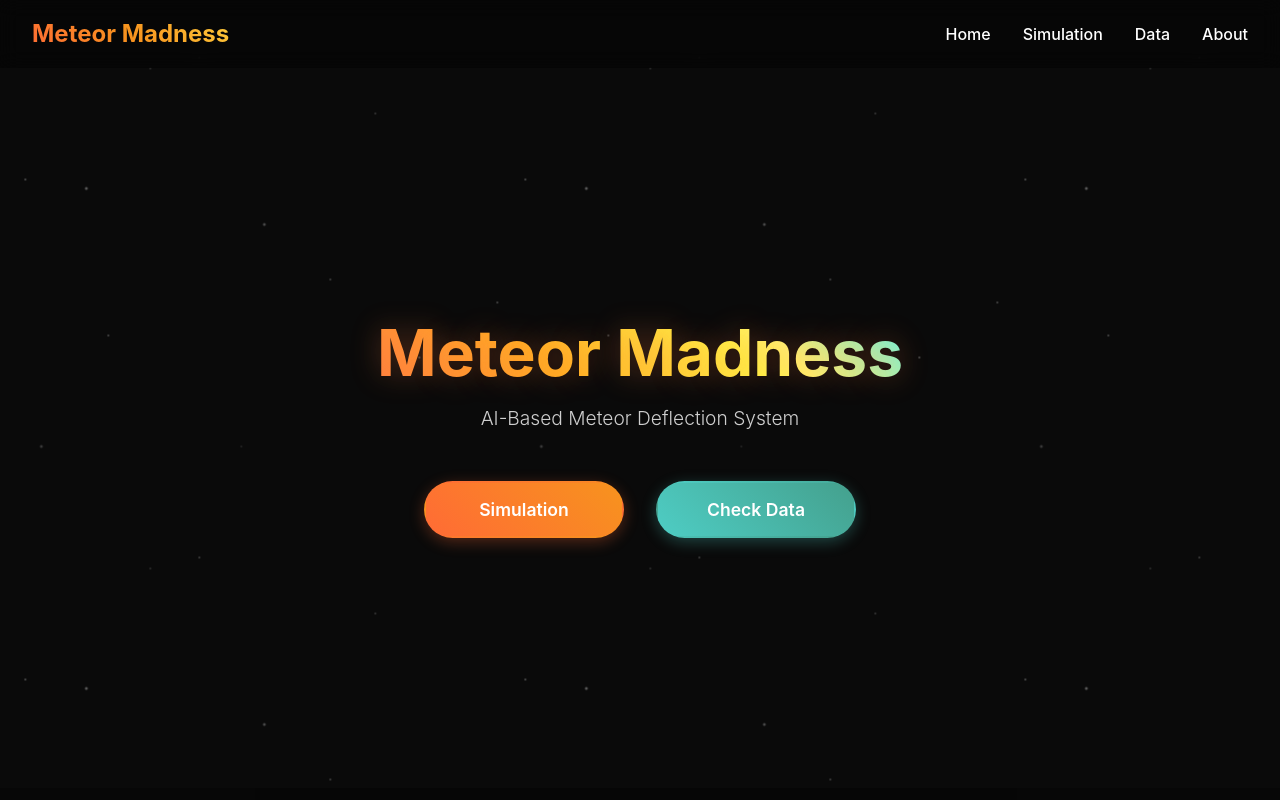
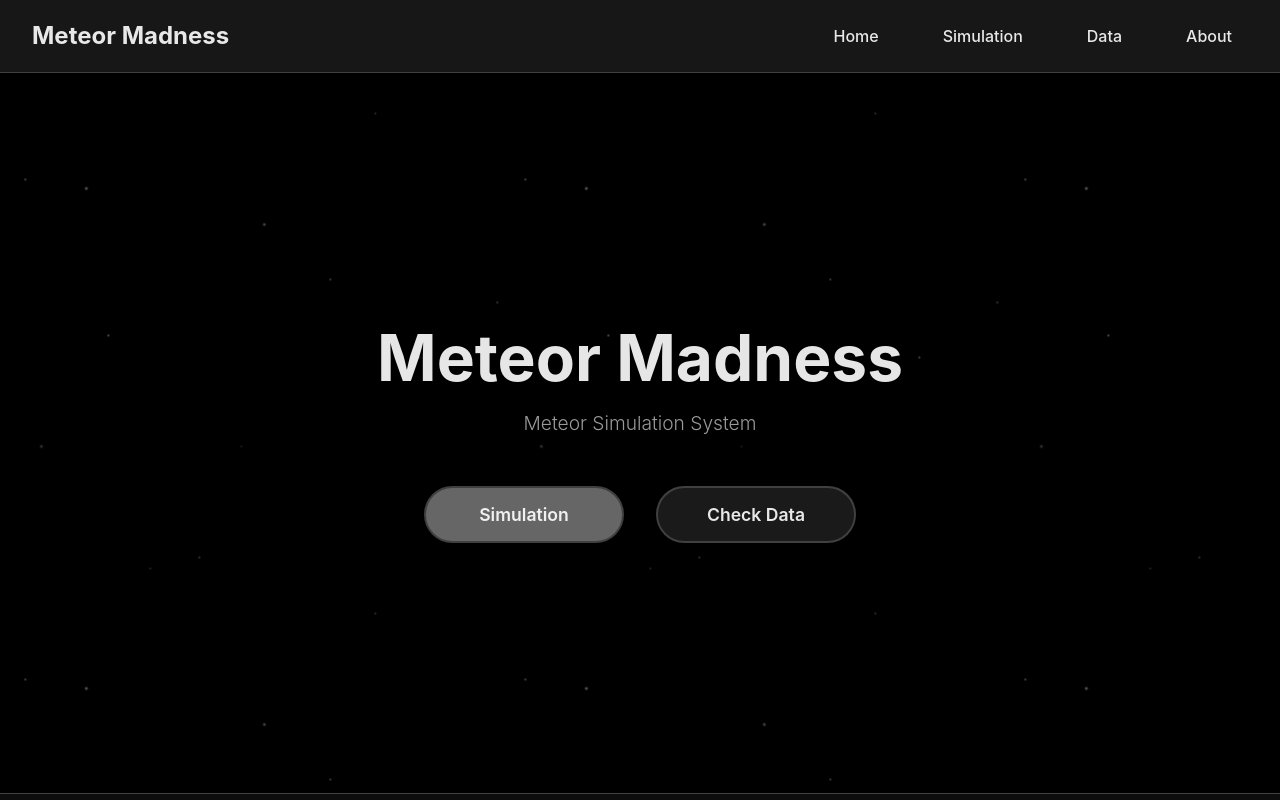
Before and after one commit to Adithya-Venkatraman05/Meteor-Madness-AI-based-Meteor-defletion, a React (Vite) app in the folder client/: page / in a window 1280 px wide. Shown: the top 800 px of the page. Built offline with nearby package versions, Linux system fonts and the light colour scheme.

Commit message:
changing colour scheme

```diff
--- a/client/src/App.css
+++ b/client/src/App.css
@@ -13,9 +13,12 @@
     sans-serif;
   -webkit-font-smoothing: antialiased;
   -moz-osx-font-smoothing: grayscale;
+  background: var(--deep-black);
 }
 
 .App {
   width: 100%;
   min-height: 100vh;
+  position: relative;
+  overflow-x: hidden;
 }
--- a/client/src/components/HomeScreen.css
+++ b/client/src/components/HomeScreen.css
@@ -5,13 +5,13 @@ html {
 
 .home-screen {
   min-height: 100vh;
-  background: #0a0a0a;
+  background: var(--deep-black);
   position: relative;
   overflow-x: hidden;
-  color: white;
+  color: var(--space-white);
 }
 
-/* Animated space background with stars */
+/* Simple monochrome starfield */
 .home-screen::before {
   content: '';
   position: fixed;
@@ -23,15 +23,15 @@ html {
     radial-gradient(1px 1px at 73px 189px, rgba(255, 255, 255, 0.8), transparent),
     radial-gradient(1px 1px at 247px 67px, rgba(255, 255, 255, 0.6), transparent),
     radial-gradient(2px 2px at 312px 234px, rgba(255, 255, 255, 0.4), transparent),
-    radial-gradient(1px 1px at 156px 345px, rgba(255, 255, 255, 0.7), transparent),
+    radial-gradient(1px 1px at 156px 345px, rgba(255, 255, 255, 0.9), transparent),
     radial-gradient(1px 1px at 423px 123px, rgba(255, 255, 255, 0.5), transparent),
     radial-gradient(2px 2px at 89px 456px, rgba(255, 255, 255, 0.3), transparent),
-    radial-gradient(1px 1px at 378px 289px, rgba(255, 255, 255, 0.6), transparent),
+    radial-gradient(1px 1px at 378px 289px, rgba(255, 255, 255, 0.7), transparent),
     radial-gradient(1px 1px at 198px 78px, rgba(255, 255, 255, 0.4), transparent),
     radial-gradient(1px 1px at 467px 367px, rgba(255, 255, 255, 0.8), transparent),
     radial-gradient(2px 2px at 134px 198px, rgba(255, 255, 255, 0.5), transparent),
     radial-gradient(1px 1px at 289px 456px, rgba(255, 255, 255, 0.3), transparent),
-    radial-gradient(1px 1px at 45px 312px, rgba(255, 255, 255, 0.7), transparent);
+    radial-gradient(1px 1px at 45px 312px, rgba(255, 255, 255, 0.6), transparent);
   background-repeat: repeat;
   background-size: 500px 500px;
   animation: sparkle 60s linear infinite;
@@ -50,20 +50,19 @@ html {
   justify-content: space-between;
   align-items: center;
   padding: 1rem 2rem;
-  background: rgba(0, 0, 0, 0.4);
+  background: rgba(26, 26, 26, 0.9);
   backdrop-filter: blur(10px);
+  border-bottom: 1px solid var(--medium-grey);
   position: sticky;
   top: 0;
   z-index: 1000;
+  box-shadow: 0 4px 20px rgba(0, 0, 0, 0.5);
 }
 
 .nav-brand {
   font-size: 1.5rem;
   font-weight: bold;
-  background: linear-gradient(45deg, #ff6b35, #f7931e, #ffcd3c);
-  -webkit-background-clip: text;
-  -webkit-text-fill-color: transparent;
-  background-clip: text;
+  color: var(--space-white);
 }
 
 .nav-links {
@@ -72,15 +71,18 @@ html {
 }
 
 .nav-links a {
-  color: white;
+  color: var(--space-white);
   text-decoration: none;
   font-weight: 500;
   transition: all 0.3s ease;
   position: relative;
+  padding: 0.5rem 1rem;
+  border-radius: 4px;
 }
 
 .nav-links a:hover {
-  color: #ffcd3c;
+  color: var(--space-white);
+  background: var(--dark-grey);
 }
 
 .nav-links a::after {
@@ -89,13 +91,14 @@ html {
   width: 0;
   height: 2px;
   bottom: -5px;
-  left: 0;
-  background-color: #ffcd3c;
+  left: 50%;
+  transform: translateX(-50%);
+  background: var(--light-grey);
   transition: width 0.3s ease;
 }
 
 .nav-links a:hover::after {
-  width: 100%;
+  width: 80%;
 }
 
 /* Landing Section - Full Viewport */
@@ -120,22 +123,15 @@ html {
   font-size: 4rem;
   font-weight: bold;
   margin-bottom: 1rem;
-  background: linear-gradient(45deg, #ff6b35, #f7931e, #ffcd3c, #4ecdc4);
-  -webkit-background-clip: text;
-  -webkit-text-fill-color: transparent;
-  background-clip: text;
-  animation: glow 2s ease-in-out infinite alternate;
-  text-shadow: 0 0 30px rgba(255, 107, 53, 0.3);
+  color: var(--space-white);
+  text-shadow: 2px 2px 4px rgba(0, 0, 0, 0.5);
 }
 
-@keyframes glow {
-  from { filter: brightness(1); }
-  to { filter: brightness(1.2); }
-}
+
 
 .subtitle {
   font-size: 1.2rem;
-  color: rgba(255, 255, 255, 0.8);
+  color: var(--text-secondary);
   margin-bottom: 3rem;
   font-weight: 300;
 }
@@ -164,27 +160,31 @@ html {
 }
 
 .simulation-btn {
-  background: linear-gradient(45deg, #ff6b35, #f7931e);
-  color: white;
-  box-shadow: 0 4px 15px rgba(255, 107, 53, 0.3);
+  background: var(--light-grey);
+  color: var(--space-white);
+  box-shadow: 0 4px 15px rgba(0, 0, 0, 0.3);
+  border: 2px solid var(--medium-grey);
 }
 
 .simulation-btn:hover {
   transform: translateY(-2px);
-  box-shadow: 0 8px 25px rgba(255, 107, 53, 0.4);
-  background: linear-gradient(45deg, #f7931e, #ff6b35);
+  box-shadow: 0 8px 25px rgba(0, 0, 0, 0.5);
+  background: var(--medium-grey);
+  border-color: var(--light-grey);
 }
 
 .data-btn {
-  background: linear-gradient(45deg, #4ecdc4, #44a08d);
-  color: white;
-  box-shadow: 0 4px 15px rgba(78, 205, 196, 0.3);
+  background: var(--dark-grey);
+  color: var(--space-white);
+  box-shadow: 0 4px 15px rgba(0, 0, 0, 0.3);
+  border: 2px solid var(--medium-grey);
 }
 
 .data-btn:hover {
   transform: translateY(-2px);
-  box-shadow: 0 8px 25px rgba(78, 205, 196, 0.4);
-  background: linear-gradient(45deg, #44a08d, #4ecdc4);
+  box-shadow: 0 8px 25px rgba(0, 0, 0, 0.5);
+  background: var(--space-grey);
+  border-color: var(--light-grey);
 }
 
 .action-btn::before {
@@ -209,7 +209,7 @@ html {
   left: 50%;
   transform: translateX(-50%);
   text-align: center;
-  color: rgba(255, 255, 255, 0.7);
+  color: var(--text-secondary);
   font-size: 0.9rem;
 }
 
@@ -235,12 +235,14 @@ html {
 .about-section {
   min-height: 100vh;
   padding: 4rem 2rem;
-  background: rgba(0, 0, 0, 0.3);
+  background: rgba(26, 26, 26, 0.5);
+  backdrop-filter: blur(10px);
   display: flex;
   align-items: center;
   justify-content: center;
   position: relative;
   z-index: 20;
+  border-top: 1px solid var(--medium-grey);
 }
 
 .about-content {
@@ -252,10 +254,8 @@ html {
 .about-content h2 {
   font-size: 2.5rem;
   margin-bottom: 2rem;
-  background: linear-gradient(45deg, #4ecdc4, #44a08d, #ffcd3c);
-  -webkit-background-clip: text;
-  -webkit-text-fill-color: transparent;
-  background-clip: text;
+  color: var(--space-white);
+  text-shadow: 2px 2px 4px rgba(0, 0, 0, 0.5);
 }
 
 .about-text {
@@ -265,7 +265,7 @@ html {
 .about-text p {
   font-size: 1.2rem;
   line-height: 1.8;
-  color: rgba(255, 255, 255, 0.8);
+  color: var(--text-primary);
   margin-bottom: 1.5rem;
   max-width: 700px;
   margin-left: auto;
@@ -274,7 +274,7 @@ html {
 
 .team-info {
   font-style: italic;
-  color: rgba(255, 255, 255, 0.6);
+  color: var(--text-secondary);
   padding-top: 2rem;
   font-size: 1.1rem;
 }
--- a/client/src/components/HomeScreen.jsx
+++ b/client/src/components/HomeScreen.jsx
@@ -29,7 +29,7 @@ const HomeScreen = () => {
       <section id="home" className="landing-section">
         <div className="hero-section">
           <h1 className="main-title">Meteor Madness</h1>
-          <p className="subtitle">AI-Based Meteor Deflection System</p>
+          <p className="subtitle">Meteor Simulation System</p>
 
           <div className="action-buttons">
             <button
--- a/client/src/index.css
+++ b/client/src/index.css
@@ -3,9 +3,21 @@
   line-height: 1.5;
   font-weight: 400;
 
+  /* Minimal black and space grey palette */
+  --deep-black: #000000;
+  --space-black: #0a0a0a;
+  --dark-grey: #1a1a1a;
+  --space-grey: #2a2a2a;
+  --medium-grey: #404040;
+  --light-grey: #666666;
+  --space-white: rgba(255, 255, 255, 0.9);
+  --text-primary: rgba(15, 10, 10, 0.85);
+  --text-secondary: rgba(255, 255, 255, 0.6);
+  --accent-grey: #777777;
+
   color-scheme: dark;
-  color: rgba(255, 255, 255, 0.87);
-  background-color: #0c0c0c;
+  color: var(--text-primary);
+  background: linear-gradient(180deg, var(--space-black) 0%, var(--deep-black) 100%);
 
   font-synthesis: none;
   text-rendering: optimizeLegibility;
@@ -21,11 +33,12 @@
 
 a {
   font-weight: 500;
-  color: #4ecdc4;
+  color: var(--light-grey);
   text-decoration: inherit;
+  transition: color 0.3s ease;
 }
 a:hover {
-  color: #ffcd3c;
+  color: var(--space-white);
 }
 
 body {
@@ -43,32 +56,40 @@ h1 {
 
 button {
   border-radius: 8px;
-  border: 1px solid transparent;
+  border: 1px solid var(--medium-grey);
   padding: 0.6em 1.2em;
   font-size: 1em;
   font-weight: 500;
   font-family: inherit;
-  background-color: #1a1a1a;
+  background: var(--dark-grey);
+  color: var(--space-white);
   cursor: pointer;
-  transition: border-color 0.25s;
+  transition: all 0.3s ease;
+  box-shadow: 0 2px 10px rgba(0, 0, 0, 0.3);
 }
 button:hover {
-  border-color: #646cff;
+  border-color: var(--light-grey);
+  background: var(--space-grey);
+  box-shadow: 0 4px 20px rgba(0, 0, 0, 0.5);
+  transform: translateY(-2px);
 }
 button:focus,
 button:focus-visible {
-  outline: 4px auto -webkit-focus-ring-color;
+  outline: 2px solid var(--space-white);
+  outline-offset: 4px;
 }
 
 @media (prefers-color-scheme: light) {
   :root {
-    color: #213547;
-    background-color: #ffffff;
+    color: var(--dark-grey);
+    background: linear-gradient(180deg, #f5f5f5 0%, #e0e0e0 100%);
   }
   a:hover {
-    color: #747bff;
+    color: var(--space-black);
   }
   button {
-    background-color: #f9f9f9;
+    background: var(--light-grey);
+    color: var(--space-white);
+    border-color: var(--medium-grey);
   }
 }
```
